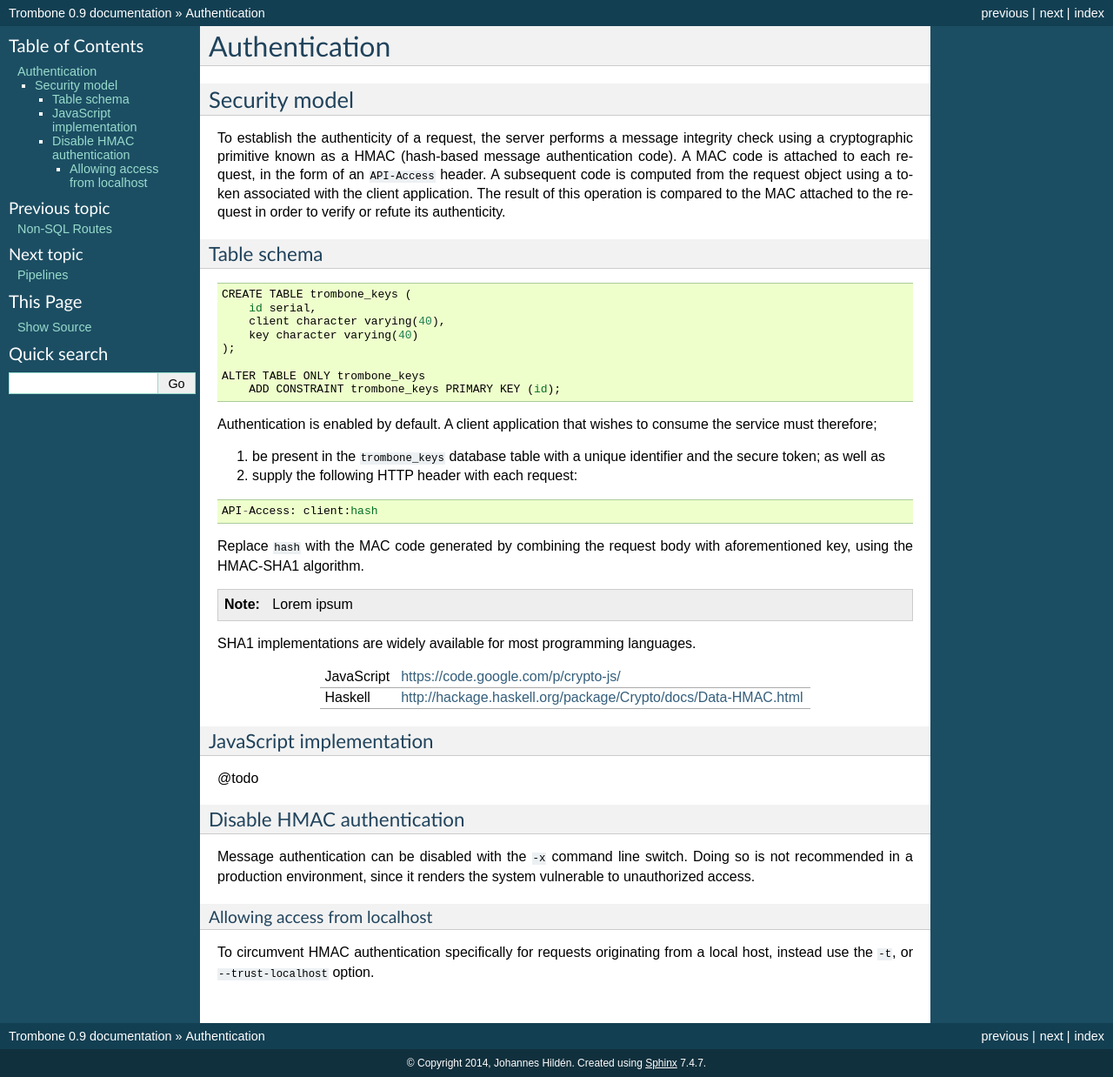
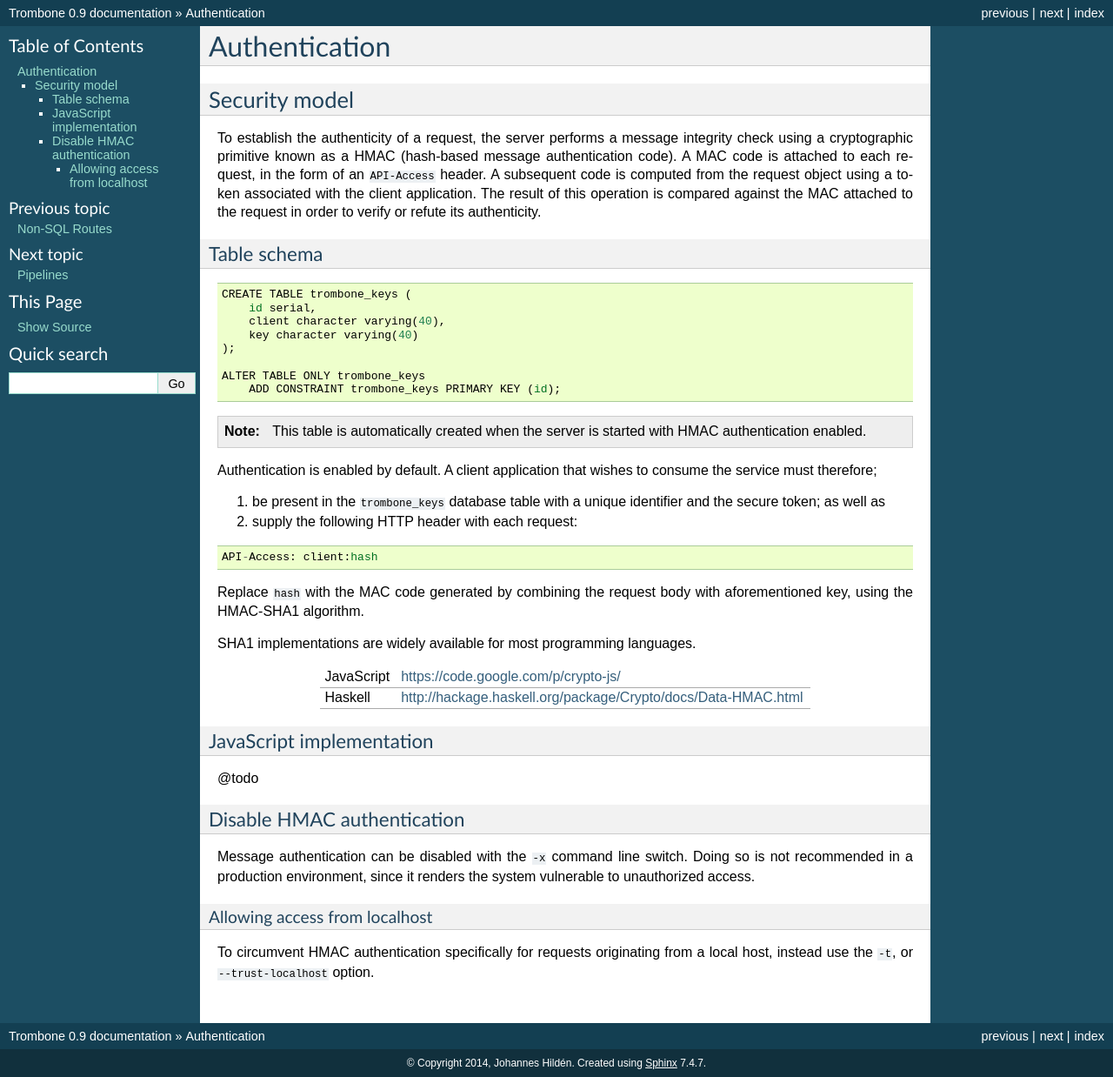
Before and after one commit to laserpants/trombone, a Sphinx documentation site: the page built from docs/authentication.rst, in a window 1280 px wide. Shown: the whole page at 87% size. Built offline with Sphinx 7.4.7, drawn with Linux system fonts in a browser that asks for light colours.

Commit message:
Docs docs docs.

```diff
--- a/docs/authentication.rst
+++ b/docs/authentication.rst
@@ -4,7 +4,7 @@ Authentication
 Security model
 --------------
 
-To establish the authenticity of a request, the server performs a message integrity check using a cryptographic primitive known as a HMAC (hash-based message authentication code). A MAC code is attached to each request, in the form of an ``API-Access`` header. A subsequent code is computed from the request object using a token associated with the client application. The result of this operation is compared to the MAC attached to the request in order to verify or refute its authenticity.
+To establish the authenticity of a request, the server performs a message integrity check using a cryptographic primitive known as a HMAC (hash-based message authentication code). A MAC code is attached to each request, in the form of an ``API-Access`` header. A subsequent code is computed from the request object using a token associated with the client application. The result of this operation is compared against the MAC attached to the request in order to verify or refute its authenticity.
 
 Table schema
 ************
@@ -20,6 +20,9 @@ Table schema
     ALTER TABLE ONLY trombone_keys
         ADD CONSTRAINT trombone_keys PRIMARY KEY (id);
 
+.. NOTE::
+   This table is automatically created when the server is started with HMAC authentication enabled.
+
 Authentication is enabled by default. A client application that wishes to consume the service must therefore;
 
 1. be present in the ``trombone_keys`` database table with a unique identifier and the secure token; as well as
@@ -30,9 +33,6 @@ Authentication is enabled by default. A client application that wishes to consum
     API-Access: client:hash
 
 Replace ``hash`` with the MAC code generated by combining the request body with aforementioned key, using the HMAC-SHA1 algorithm.
-
-.. NOTE::
-   Lorem ipsum
 
 SHA1 implementations are widely available for most programming languages.
 
--- a/docs/tools-and-utilities.rst
+++ b/docs/tools-and-utilities.rst
@@ -3,3 +3,6 @@ Tools & Utilities
 
 Console
 -------
+
+JavaScript libraries
+--------------------
```
